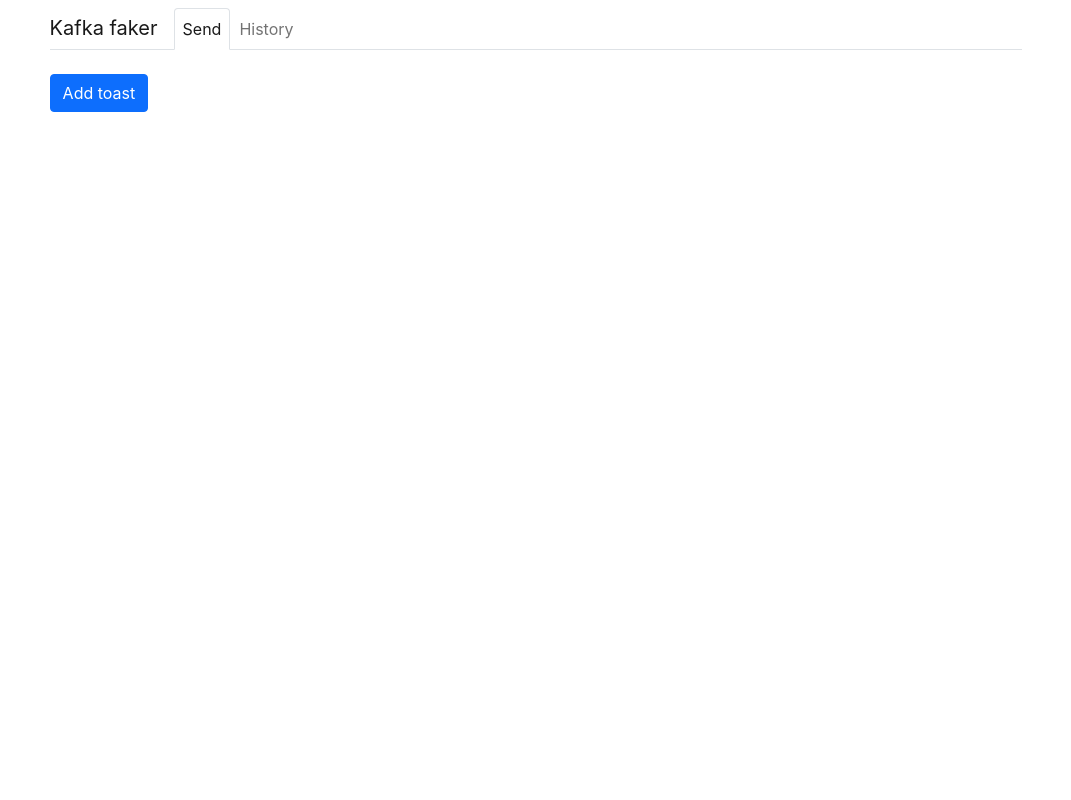
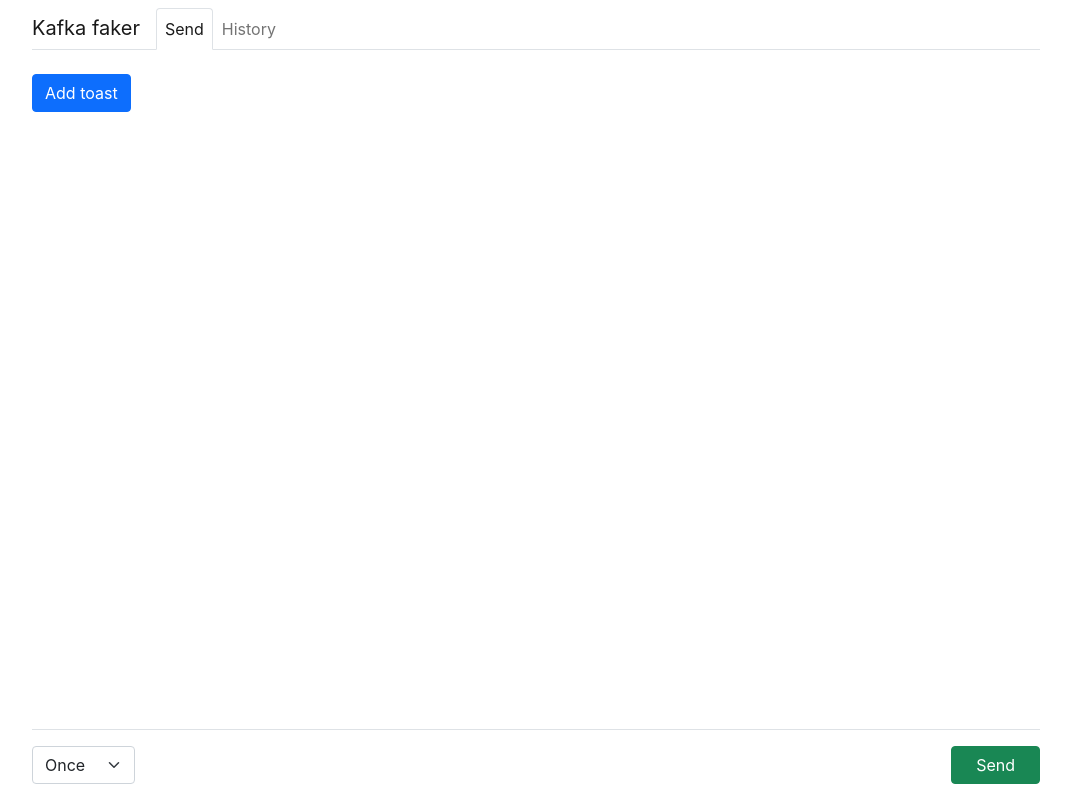
Before and after one commit to BenasB/kafka-faker, a React (Create React App) app: page / in a window 1280 px wide. Shown: the whole page, without its empty margins (104-1175 px from the left). Built offline with nearby package versions, Linux system fonts and the light colour scheme.

Commit message:
Add action bar

```diff
--- /dev/null
+++ b/src/components/actionBar/ActionBar.tsx
@@ -0,0 +1,61 @@
+import React, { useState } from "react";
+import {
+  Button,
+  Col,
+  Form,
+  FormControl,
+  InputGroup,
+  Row,
+} from "react-bootstrap";
+
+const ActionBar: React.FC = () => {
+  const modes = ["once", "repeat"] as const;
+  const [mode, setMode] = useState<typeof modes[number]>("once");
+
+  return (
+    <div className="position-sticky bottom-0 border-top py-3 bg-white">
+      <div className="d-flex flex-row justify-content-between">
+        <Form>
+          <Row>
+            <Col xs="auto">
+              <Form.Select
+                onChange={(e) =>
+                  setMode(modes.find((m) => m === e.target.value) || modes[0])
+                }
+              >
+                {modes.map((m) => (
+                  <option key={m} value={m}>
+                    {m.charAt(0).toUpperCase() + m.slice(1)}
+                  </option>
+                ))}
+              </Form.Select>
+            </Col>
+            {mode === "repeat" && (
+              <Col xs={6}>
+                <InputGroup>
+                  <InputGroup.Text>Every</InputGroup.Text>
+                  <FormControl placeholder="x" type="number" min="1" />
+                  <InputGroup.Text>seconds</InputGroup.Text>
+                </InputGroup>
+              </Col>
+            )}
+          </Row>
+        </Form>
+        {mode === "once" && (
+          <Button className={"px-4"} variant="success">
+            Send
+          </Button>
+        )}
+        {mode === "repeat" && (
+          <>
+            <Button className={"px-4"} variant="success">
+              Start
+            </Button>
+          </>
+        )}
+      </div>
+    </div>
+  );
+};
+
+export default ActionBar;
--- a/src/components/header/Header.tsx
+++ b/src/components/header/Header.tsx
@@ -1,5 +1,5 @@
 import React from "react";
-import { Container, Nav, Navbar } from "react-bootstrap";
+import { Nav, Navbar } from "react-bootstrap";
 
 export interface HeaderTab {
   title: string;
--- a/src/components/layout/Layout.tsx
+++ b/src/components/layout/Layout.tsx
@@ -6,7 +6,13 @@ interface Props {
 }
 
 const Layout: React.FC<Props> = ({ children }) => {
-  return <div className={style.layoutContainer}>{children}</div>;
+  return (
+    <div
+      className={`${style.layoutContainer} min-vh-100 mx-auto px-2 d-flex flex-column`}
+    >
+      {children}
+    </div>
+  );
 };
 
 export default Layout;
--- a/src/components/layout/layout.module.scss
+++ b/src/components/layout/layout.module.scss
@@ -1,5 +1,3 @@
 .layoutContainer {
   max-width: 1024px;
-  margin: auto;
-  padding: 0 2vw;
 }
--- /dev/null
+++ b/src/components/tabs/HistoryTab.tsx
@@ -0,0 +1,7 @@
+import React from "react";
+
+const HistoryTab: React.FC = () => {
+  return <div>HistoryTab</div>;
+};
+
+export default HistoryTab;
--- /dev/null
+++ b/src/components/tabs/SendTab.tsx
@@ -0,0 +1,21 @@
+import React from "react";
+import ActionBar from "../actionBar/ActionBar";
+import ToastManager from "../toasts/ToastManager";
+
+const SendTab: React.FC = () => {
+  return (
+    <>
+      <div className="col">
+        <div>
+          <ToastManager />
+        </div>
+        {/* <div
+          style={{ background: "green", width: "30px", height: "2000px" }}
+        ></div> */}
+      </div>
+      <ActionBar />
+    </>
+  );
+};
+
+export default SendTab;
--- a/src/components/toasts/ToastManager.tsx
+++ b/src/components/toasts/ToastManager.tsx
@@ -25,7 +25,11 @@ const Toasts: React.FC = () => {
   return (
     <>
       <Button onClick={() => addNewToast()}>Add toast</Button>
-      <ToastContainer position="bottom-end" className="p-3">
+      <ToastContainer
+        position="bottom-end"
+        className="p-3 position-fixed"
+        style={{ zIndex: "1090" }}
+      >
         {toastList.map((toastData) => (
           <ToastPrefab {...toastData} key={toastData.timeStamp.getTime()} />
         ))}
```
Also changed, not shown: src/data/tabs.tsx (+4 -3 lines).
